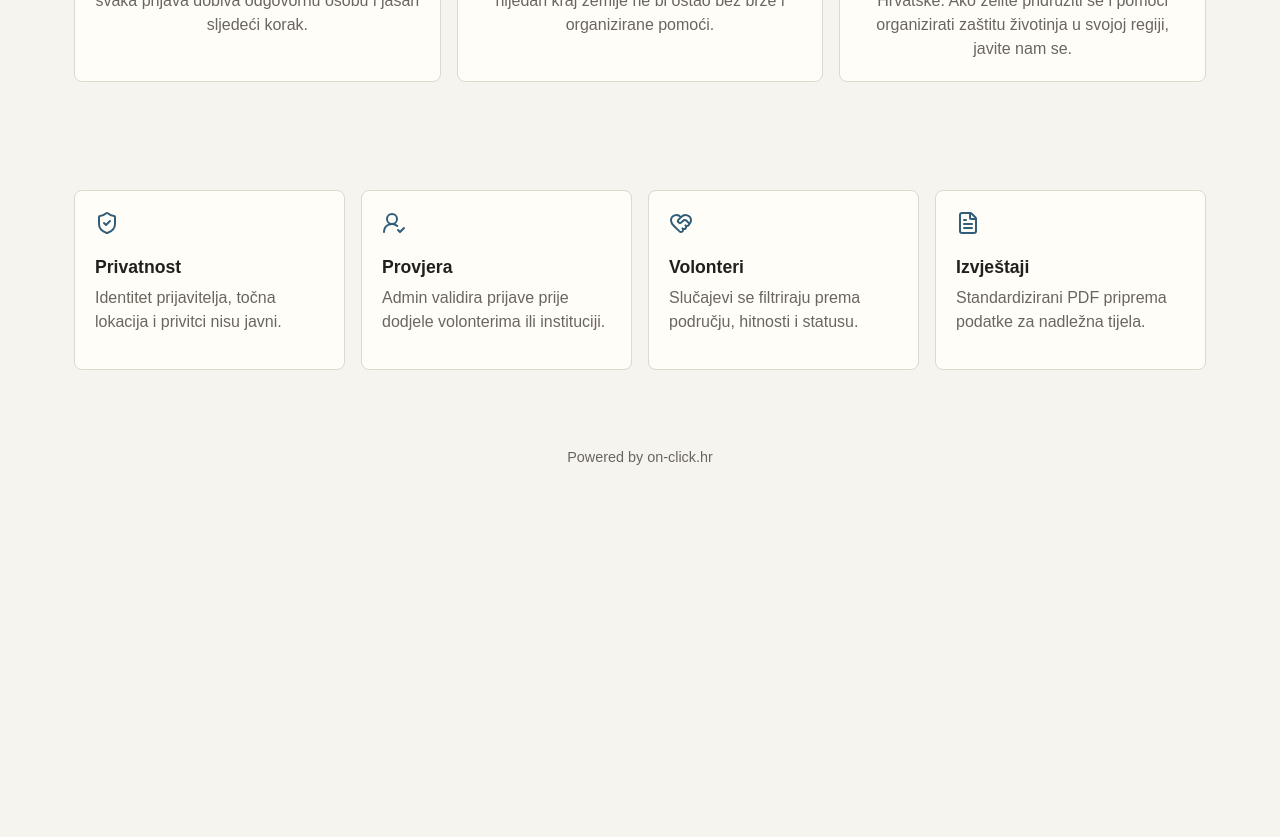
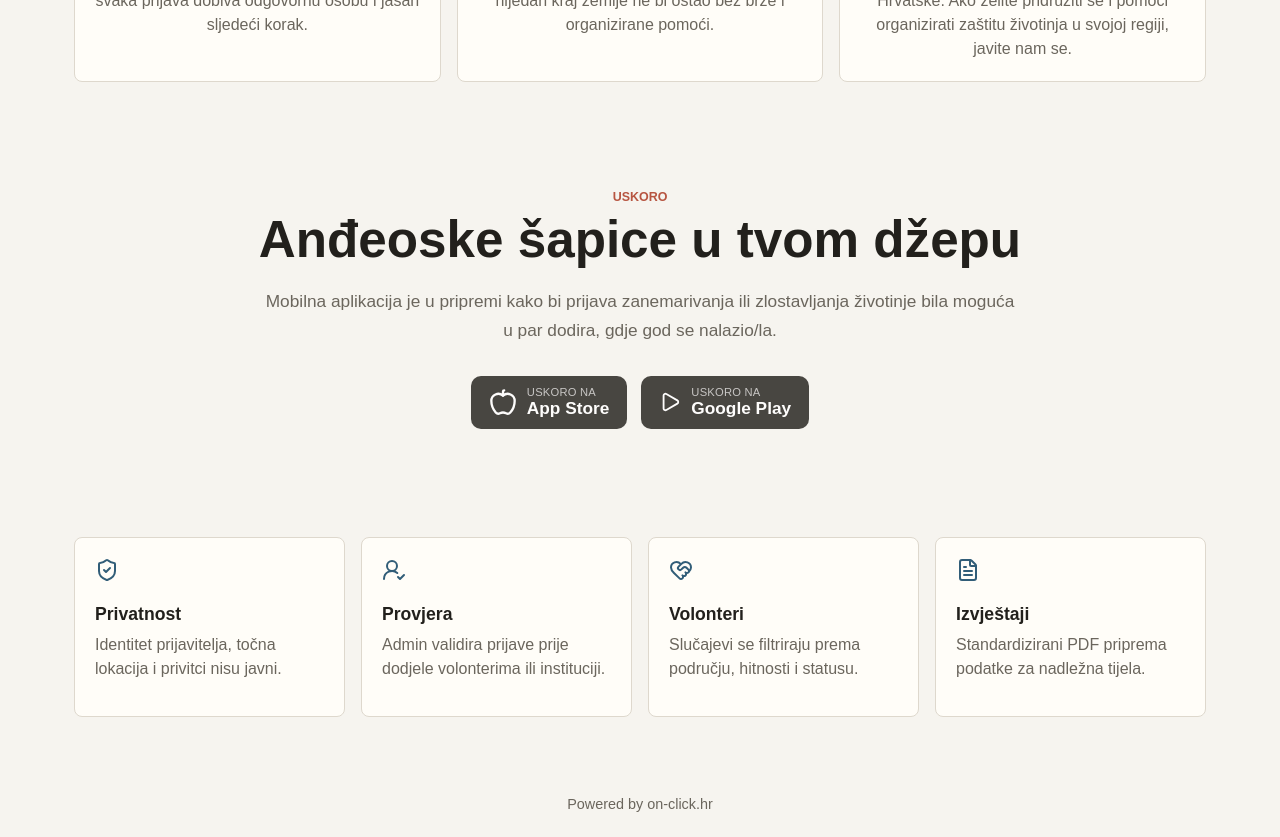
Before and after one commit to slykan/andeoske_sapice, a Next.js app: page / in a window 1280 px wide. Shown: the part 2960-3797 px from the top of the page. Before the commit the page ends 3450 px from the top, so only its background shows below. Built offline with nearby package versions, Linux system fonts and the light colour scheme; no server answers.

Commit message:
Add App Store/Google Play "coming soon" badges
Placed between the "Tko smo" cards and the Privatnost feature grid.
No app exists yet, so these are non-clickable styled badges labeled
"Uskoro na" rather than dead links or the official trademarked
store artwork.

```diff
--- a/app/globals.css
+++ b/app/globals.css
@@ -1412,6 +1412,51 @@ legend {
   margin-top: 8px;
 }
 
+.app-badges {
+  text-align: center;
+}
+
+.app-badges .section-heading {
+  display: grid;
+  justify-items: center;
+}
+
+.app-badges__row {
+  display: flex;
+  flex-wrap: wrap;
+  gap: 14px;
+  justify-content: center;
+}
+
+.store-badge {
+  align-items: center;
+  background: var(--ink);
+  border-radius: 10px;
+  color: #fff;
+  cursor: not-allowed;
+  display: inline-flex;
+  gap: 10px;
+  opacity: 0.82;
+  padding: 10px 18px;
+}
+
+.store-badge__text {
+  display: grid;
+  text-align: left;
+}
+
+.store-badge__text small {
+  color: rgba(255, 255, 255, 0.7);
+  font-size: 0.7rem;
+  letter-spacing: 0.02em;
+  text-transform: uppercase;
+}
+
+.store-badge__text strong {
+  font-size: 1.08rem;
+  line-height: 1.2;
+}
+
 .privacy {
   margin: 0 auto;
   max-width: 1180px;
--- a/app/page.tsx
+++ b/app/page.tsx
@@ -3,12 +3,14 @@
 import { FormEvent, useEffect, useState } from "react";
 import {
   AlertTriangle,
+  Apple,
   Camera,
   CheckCircle2,
   ClipboardList,
   FileText,
   HeartHandshake,
   MapPin,
+  Play,
   ShieldCheck,
   UserRoundCheck,
   UserRoundPlus,
@@ -678,6 +680,33 @@ export default function Home() {
         </div>
       </section>
 
+      <section className="band app-badges">
+        <div className="section-heading">
+          <span>Uskoro</span>
+          <h2>Anđeoske šapice u tvom džepu</h2>
+        </div>
+        <p className="about-lead">
+          Mobilna aplikacija je u pripremi kako bi prijava zanemarivanja ili zlostavljanja
+          životinje bila moguća u par dodira, gdje god se nalazio/la.
+        </p>
+        <div className="app-badges__row">
+          <span className="store-badge" aria-disabled="true">
+            <Apple size={28} />
+            <span className="store-badge__text">
+              <small>Uskoro na</small>
+              <strong>App Store</strong>
+            </span>
+          </span>
+          <span className="store-badge" aria-disabled="true">
+            <Play size={22} />
+            <span className="store-badge__text">
+              <small>Uskoro na</small>
+              <strong>Google Play</strong>
+            </span>
+          </span>
+        </div>
+      </section>
+
       <section className="features" id="privatnost">
         <article>
           <ShieldCheck />
```
